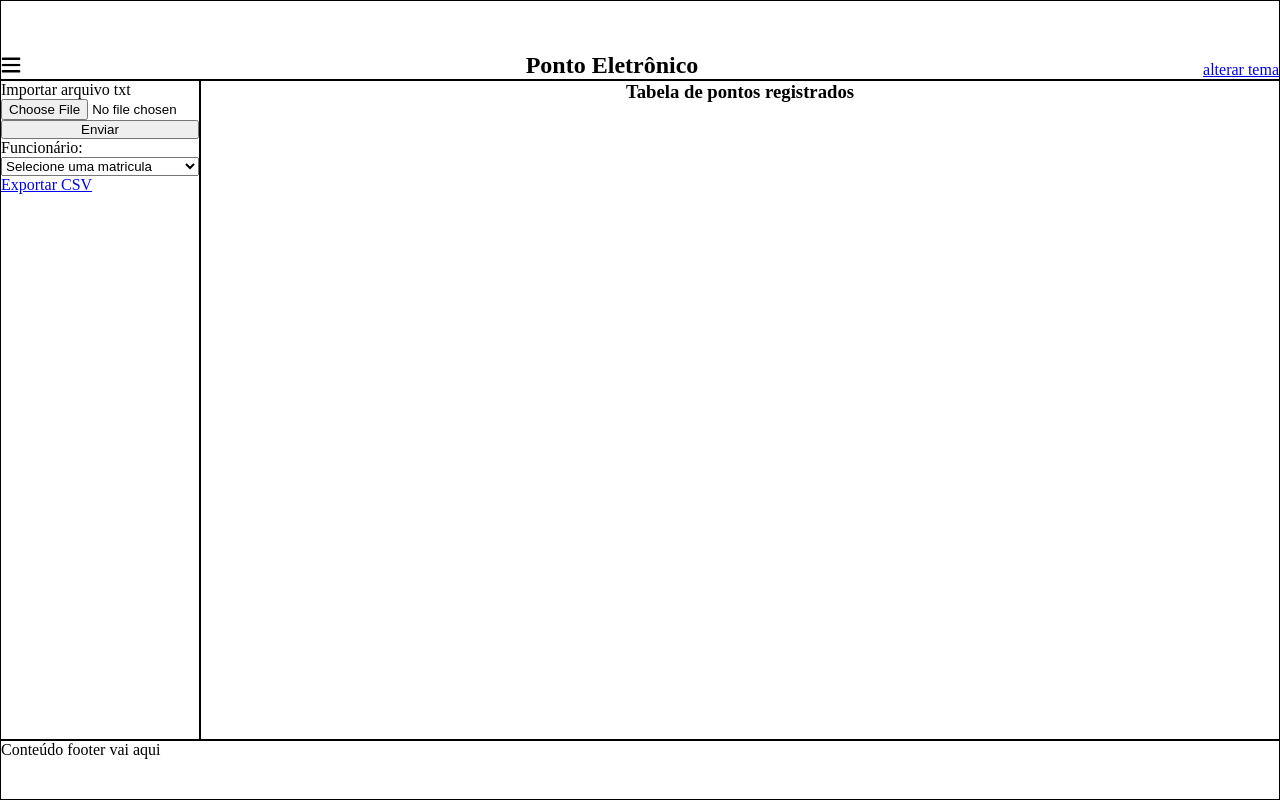
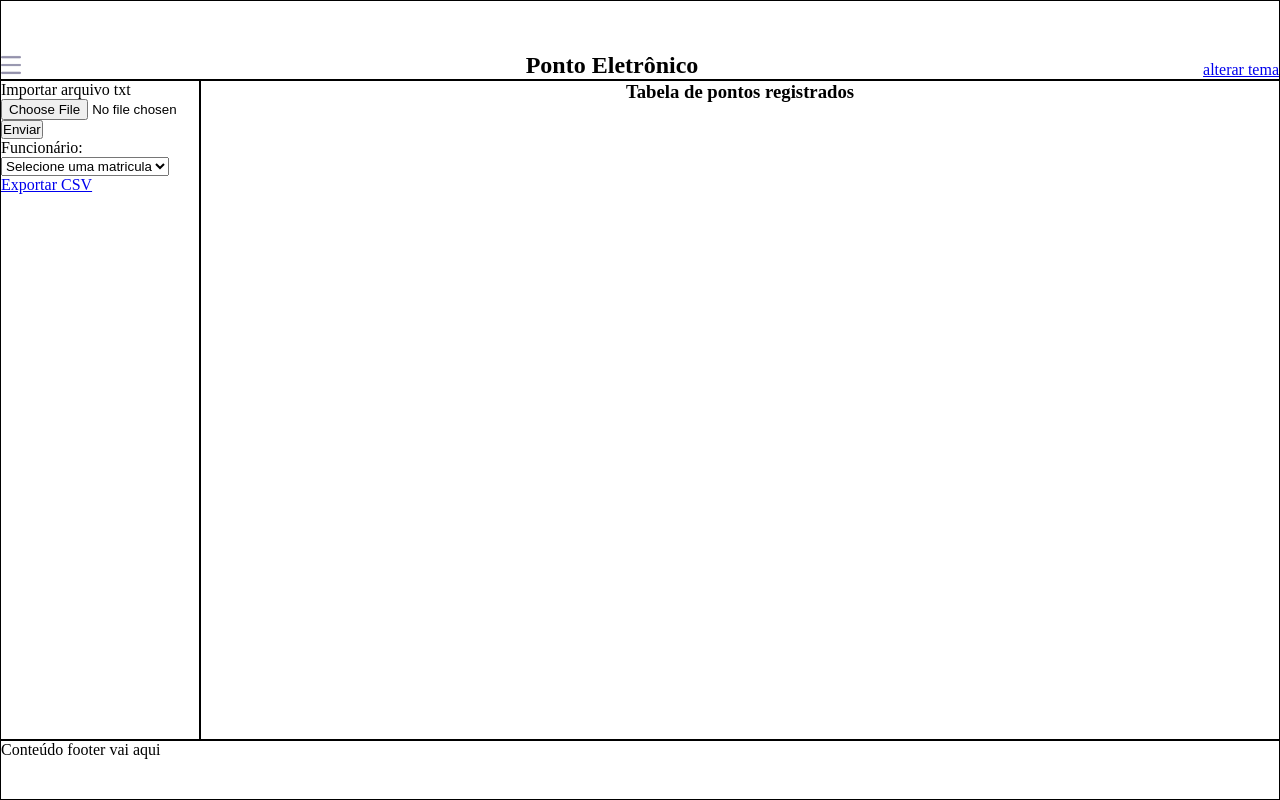
Before and after one commit to Carlos12Eduardo/ponto-eletronico-txt, a React (Vite) app: page / in a window 1280 px wide. Built offline with nearby package versions, Linux system fonts and the light colour scheme.

Commit message:
aplicado as cores no app.jsx e alterando a imagem do menu hamburguer

```diff
--- a/src/App.jsx
+++ b/src/App.jsx
@@ -11,13 +11,13 @@ function App() {
     const [funcionarioSelecionado, setFuncionarioSelecionado] = useState("");
 
     const handleFileSubmit = async (inputFile) => {
-        try{
+        try {
             const response = await converterArquivoPontoTxtParaJson(inputFile);
-            if(response){
+            if (response) {
                 setConteudo(response);
                 alert('Arquivo enviado com sucesso!');
             }
-        } catch(error){
+        } catch (error) {
             alert(`ocorreu um erro ao tentar ler o arquivo txt. ${error}`);
         }
     }
@@ -26,21 +26,27 @@ function App() {
         <div className="container">
             <header>
                 <a href="#">
-                    <img src="./src/assets/images/more.png" width="20px" height="20px"/>
+                    <img src="./src/assets/images/more.png" width="20px" height="20px" />
                 </a>
                 <h2>Ponto Eletrônico</h2>
                 <a href="#"> alterar tema</a>
             </header>
             <aside>
+                <div className="input-field">
                     <label htmlFor="file">Importar arquivo txt</label>
                     <input type="file" name="file" id="file" onChange={(e) => setInputFile(e.target.files[0])} />
                     <input type="button" value="Enviar" onClick={() => handleFileSubmit(inputFile)} />
+                </div>
+                <div className="input-field">
                     <ListaFuncionarios
                         funcionarios={conteudo.funcionarios}
                         funcionarioSelecionado={funcionarioSelecionado}
                         setFuncionarioSelecionado={setFuncionarioSelecionado}
                     />
+                </div>
+                <div className="input-field">
                     <a href="#" onClick={() => alert("Ainda em desenvolvimento")}>Exportar CSV</a>
+                </div>
             </aside>
             <main>
                 <h3>Tabela de pontos registrados</h3>
```
Also changed, not shown: src/assets/images/more.png. Lines whose indentation alone changed are shown as unchanged.
